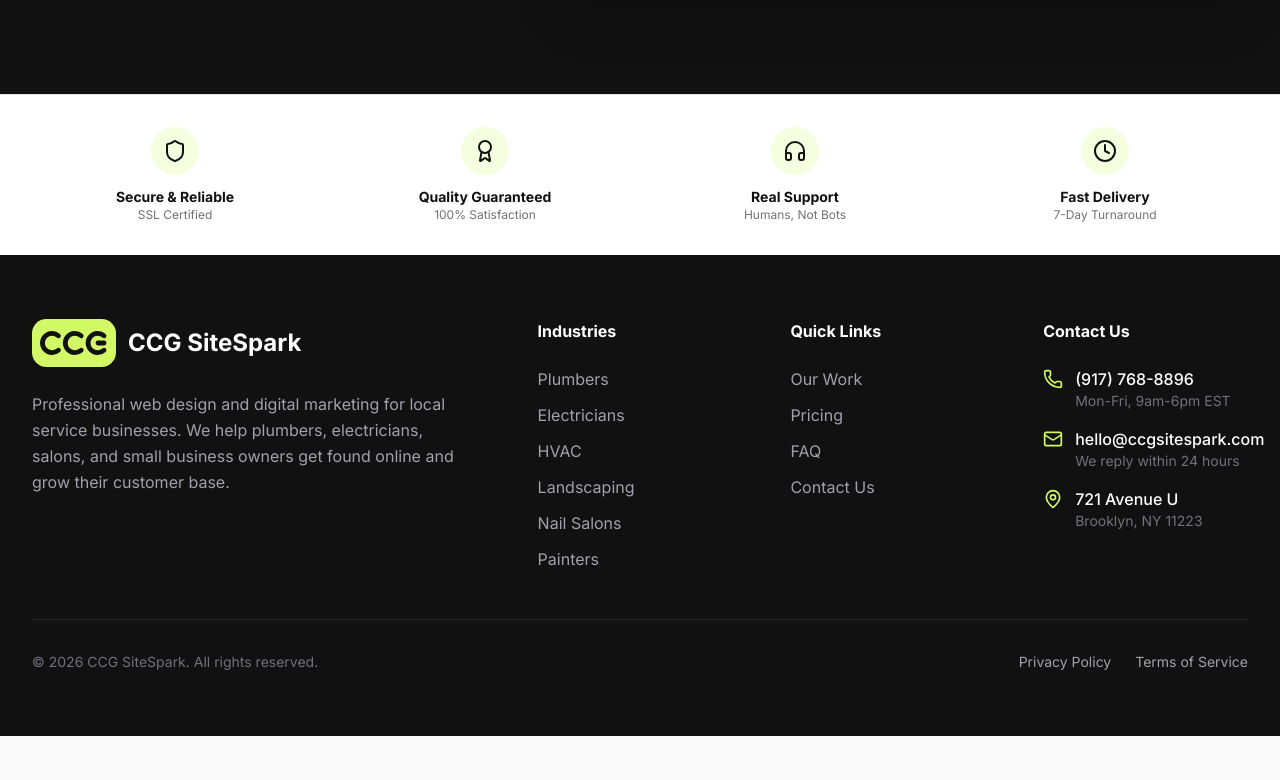
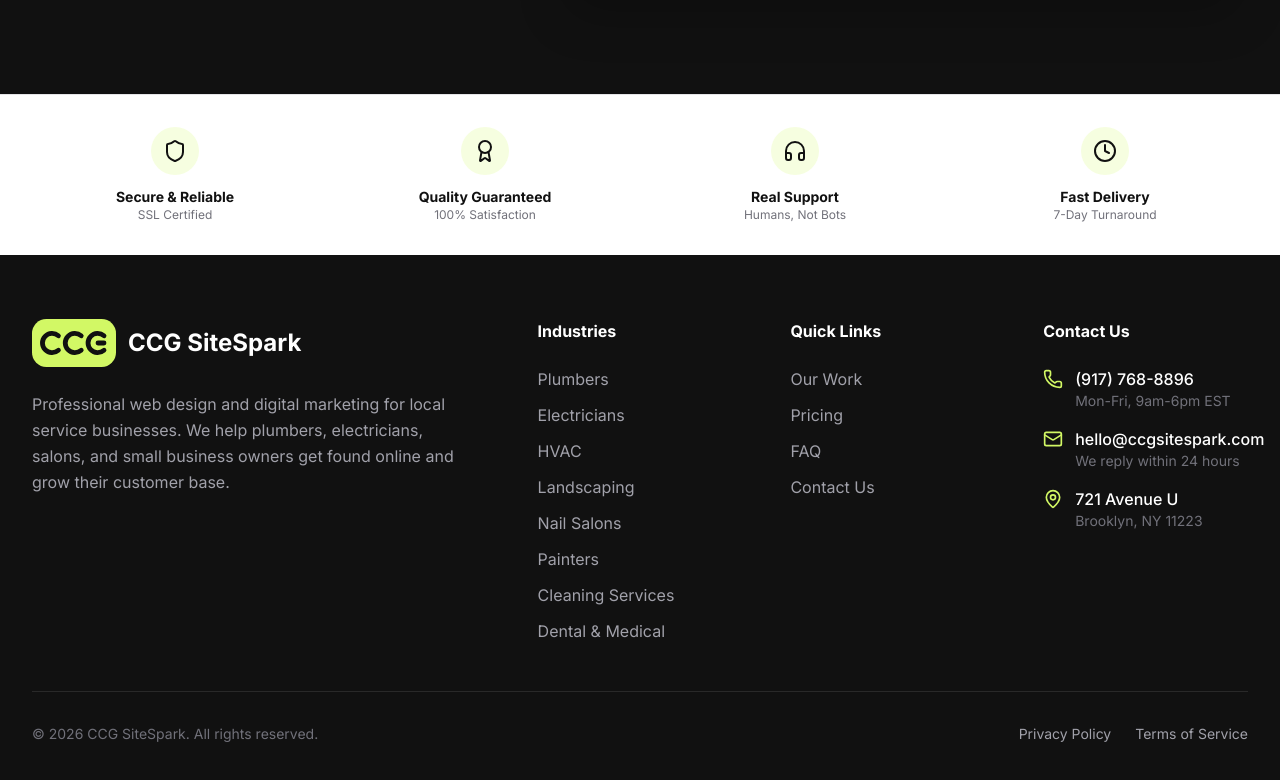
Before and after one commit to parfweb/CCGservicesLLC, a React (Vite) app: page /dental-web-design in a window 1280 px wide. Shown: the part 3345-4125 px from the top of the page. Before the commit the page ends 4081 px from the top, so only its background shows below. Built offline with nearby package versions, Linux system fonts and the light colour scheme.

Commit message:
Add Cleaning and Dental to footer Industries list

```diff
--- a/components/Footer.tsx
+++ b/components/Footer.tsx
@@ -115,6 +115,8 @@ const Footer: React.FC = () => {
                 <li><a href="/landscaping-web-design" onClick={(e) => handleNavigation(e, '/landscaping-web-design')} className="text-zinc-400 hover:text-white transition-colors">Landscaping</a></li>
                 <li><a href="/nail-salon-web-design" onClick={(e) => handleNavigation(e, '/nail-salon-web-design')} className="text-zinc-400 hover:text-white transition-colors">Nail Salons</a></li>
                 <li><a href="/painter-web-design" onClick={(e) => handleNavigation(e, '/painter-web-design')} className="text-zinc-400 hover:text-white transition-colors">Painters</a></li>
+                <li><a href="/cleaning-web-design" onClick={(e) => handleNavigation(e, '/cleaning-web-design')} className="text-zinc-400 hover:text-white transition-colors">Cleaning Services</a></li>
+                <li><a href="/dental-web-design" onClick={(e) => handleNavigation(e, '/dental-web-design')} className="text-zinc-400 hover:text-white transition-colors">Dental & Medical</a></li>
               </ul>
             </div>
 
```
